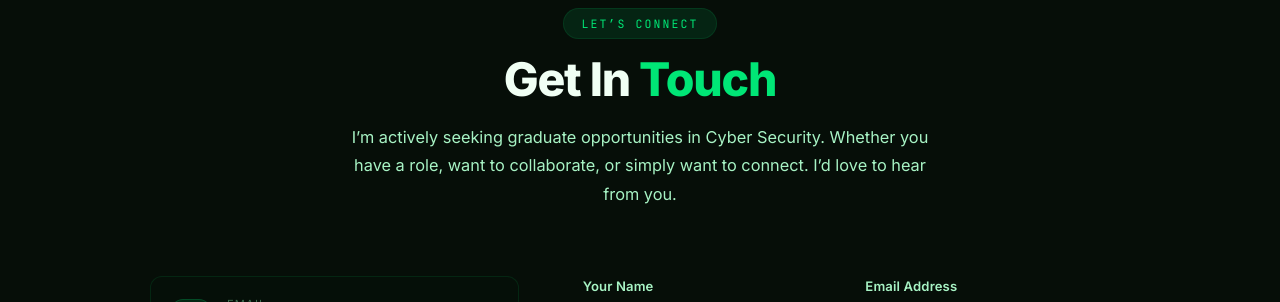
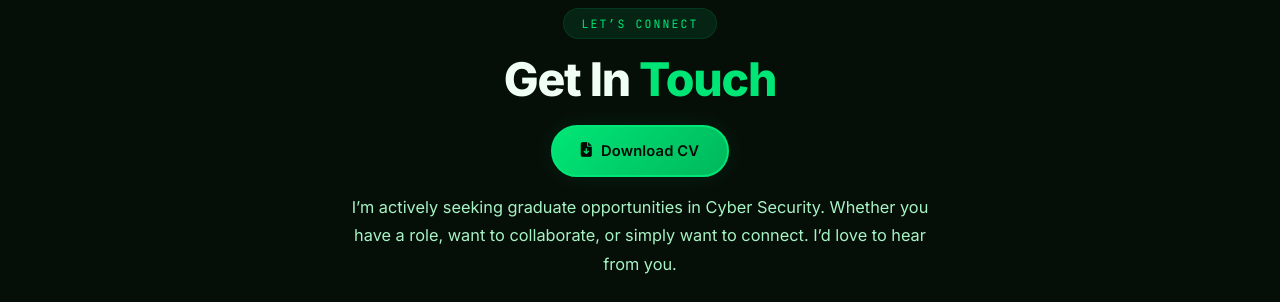
Before and after one commit to babyarsa84-hub/Portfolio, a plain HTML site: page index.html in a window 1280 px wide. Shown: the part 7820-8122 px from the top of the page. Drawn offline with Linux system fonts and the light colour scheme.

Commit message:
Add Download CV button to contact section with PDF asset

```diff
--- a/assets/css/style.css
+++ b/assets/css/style.css
@@ -152,6 +152,32 @@ button  { font-family: inherit; cursor: pointer; }
 
 .btn--sm   { padding: 9px 22px; font-size: 0.85rem; }
 .btn--full { width: 100%; justify-content: center; }
+
+.btn--cv-download {
+  display: inline-flex;
+  align-items: center;
+  gap: 9px;
+  margin: 18px auto 0;
+  padding: 12px 28px;
+  border-radius: var(--r-full);
+  font-family: var(--font-sans);
+  font-size: 0.92rem;
+  font-weight: 600;
+  letter-spacing: 0.01em;
+  cursor: pointer;
+  white-space: nowrap;
+  text-decoration: none;
+  color: #030a04;
+  background: linear-gradient(135deg, var(--clr-primary), #00b85c);
+  border: 2px solid var(--clr-primary);
+  box-shadow: 0 0 24px var(--clr-primary-dim);
+  transition: transform var(--t-normal), box-shadow var(--t-normal);
+}
+.btn--cv-download:hover {
+  transform: translateY(-3px);
+  box-shadow: 0 0 48px var(--clr-primary-glow), 0 10px 24px rgba(0,0,0,0.4);
+}
+.btn--cv-download:active { transform: translateY(-1px); }
 
 /* ============================================================
    5. SECTION COMMON
--- a/index.html
+++ b/index.html
@@ -717,6 +717,9 @@
       <div class="section__header">
         <span class="section__tag">Let&rsquo;s Connect</span>
         <h2 class="section__title" id="contact-title">Get In <span class="text-accent">Touch</span></h2>
+        <a href="assets/Arsalan-Fareed-Abid-CV.pdf" download="Arsalan-Fareed-Abid-CV.pdf" class="btn btn--cv-download" aria-label="Download Arsalan Fareed Abid CV PDF">
+          <i class="fas fa-file-arrow-down" aria-hidden="true"></i> Download CV
+        </a>
         <p class="section__subtitle">
           I&rsquo;m actively seeking graduate opportunities in Cyber Security. Whether you have a role,
           want to collaborate, or simply want to connect. I&rsquo;d love to hear from you.
```
Also changed, not shown: 1 other file.
